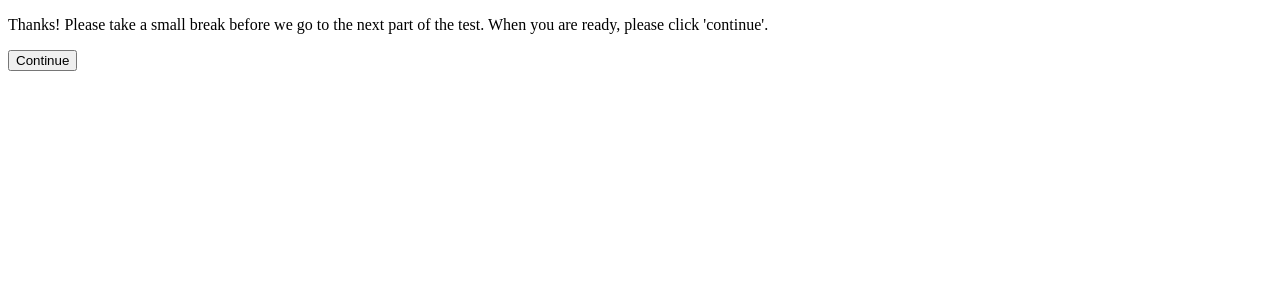
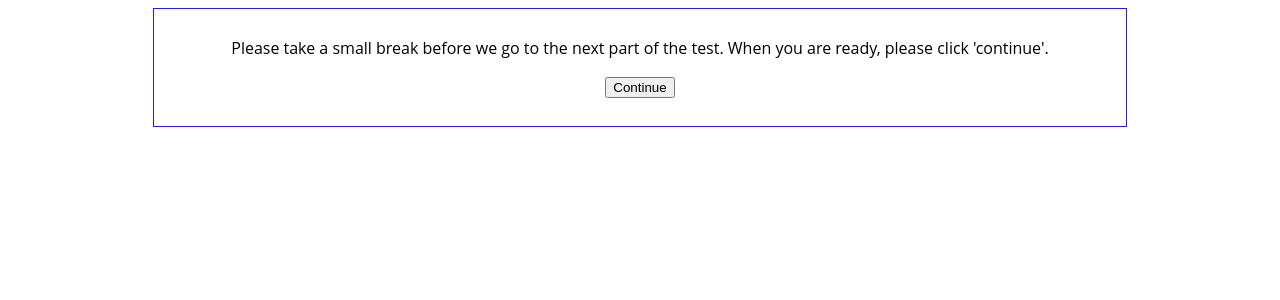
Before and after one commit to tombarkerml/BayesianListeningTests, a Flask app: template templates/pause.html in a window 1280 px wide. Shown: the top 300 px of the page. Run offline with Flask 2, Linux system fonts and the light colour scheme; the template is opened without the code that fills it, so the values that code supplies are empty; parts of the project's set-up code (start-up, migrations or seed data) failed here and were passed over.

Commit message:
Changed pause page.

```diff
--- a/templates/pause.html
+++ b/templates/pause.html
@@ -4,16 +4,16 @@
     <meta charset="UTF-8">
     <meta name="viewport" content="width=device-width,initial-scale=1"/>
     <title>Take a break!</title>
+    <link rel="stylesheet" href="static/styling.css">
 </head>
 <body>
-<div class="testContainer">
-<p>
-    Thanks! Please take a small break before we go to the next part of the test. When you are ready,
-please click 'continue'.
+<div class="introtext">
+    <p>Please take a small break before we go to the next part of the test. When you are ready,
+    please click 'continue'.
 
-<p>
-  <button onclick="PROGRESS()">Continue</button>
-</div>
+    <p>
+      <button onclick="PROGRESS()">Continue</button>
+    </div>
 
 <script>
 
```
